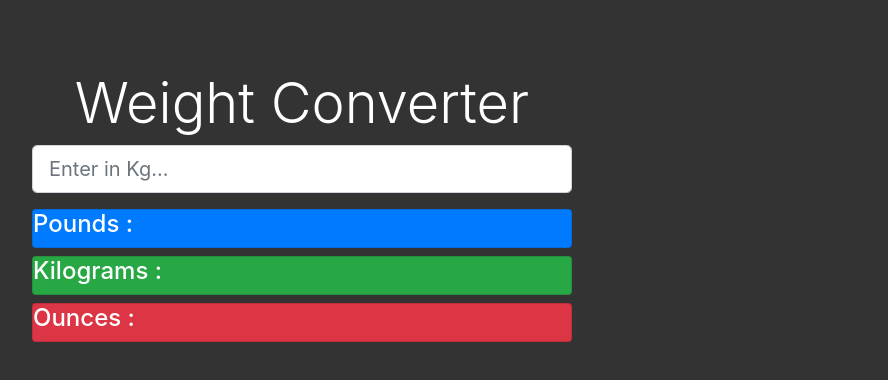
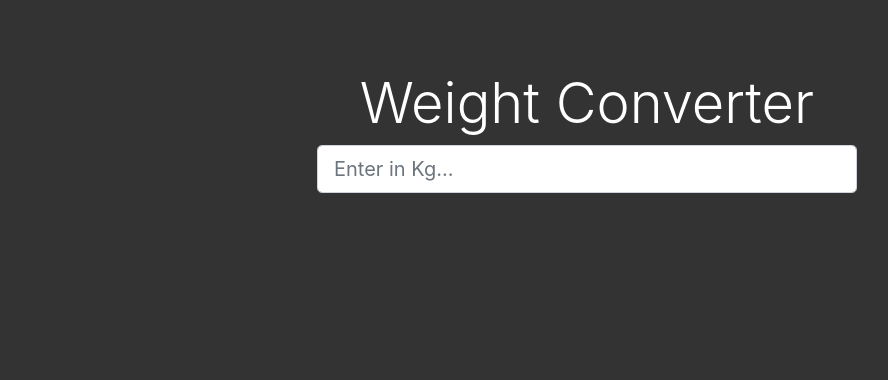
Before and after one commit to hxrii/WeightConverter, a plain HTML site: page index.html in a window 1280 px wide. Shown: the whole page, without its empty margins (53-941 px from the left). Drawn offline with nearby package versions, Linux system fonts and the light colour scheme.

Commit message:
Added initial dissapear using JS

```diff
--- a/index.html
+++ b/index.html
@@ -19,7 +19,7 @@
 <body >
     <div class="container">
         <div class="row">
-            <div class="col-md-6 ">
+            <div class="col-md-6 offset-md-3">
                 <h1 class="display-4 text-center">Weight Converter</h1>
 
 
@@ -28,23 +28,26 @@
                     <input type="number" class="form-control form-control-lg" id="form-c" placeholder="Enter in Kg...">
                 </div>
             </form>
-            <div class="card bg-primary mb-2">
+            <div id="output">
+            <div class="card bg-primary mb-2 ">
                 <div class="card-block">
                     <h4>Pounds : </h4>
                     <div id="PoundsOutput"></div>
                 </div>
             </div>
-            <div class="card bg-success mb-2">
+            <div class="card bg-success mb-2 ">
                 <div class="card-block">
                     <h4>Kilograms : </h4>
                     <div id="kgOutput"></div>
                 </div>
             </div>
-            <div class="card bg-danger mb-2">
+            <div class="card bg-danger mb-2 ">
                 <div class="card-block">
                     <h4>Ounces : </h4>
                     <div id="ounceOutput"></div>
                 </div>
+            </div>
+
             </div>
 
 
--- a/script.js
+++ b/script.js
@@ -1,7 +1,9 @@
 let num = document.getElementById('form-c');
+document.querySelector("#output").style.visibility='hidden';
 
 num.addEventListener('input',(e)=>{
     e.preventDefault();
+    document.querySelector("#output").style.visibility='visible';
     console.log('hi');
     let gram = e.target.value;
     let ounc = 0.035 * gram;
```
